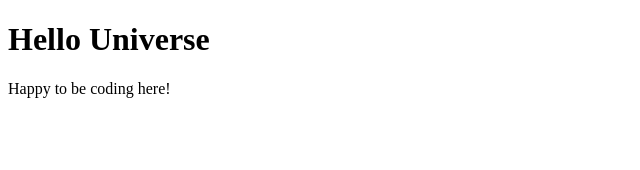
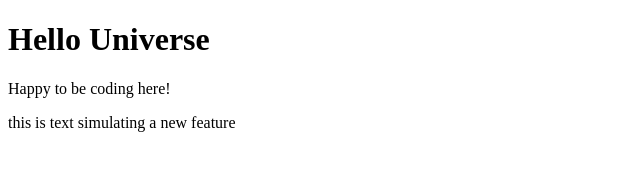
Before and after one commit to 123erickg/test-folder, a plain HTML site: page index.html in a window 1280 px wide. Shown: the whole page, without its empty margins (0-640 px from the left). Drawn offline with Linux system fonts and the light colour scheme.

Commit message:
feat: simulate new feature

```diff
--- a/index.html
+++ b/index.html
@@ -8,5 +8,8 @@
 <body>
   <h1>Hello Universe</h1>
   <p>Happy to be coding here!</p>
+  <div>
+    this is text simulating a new feature
+  </div>
 </body>
 </html>
```
